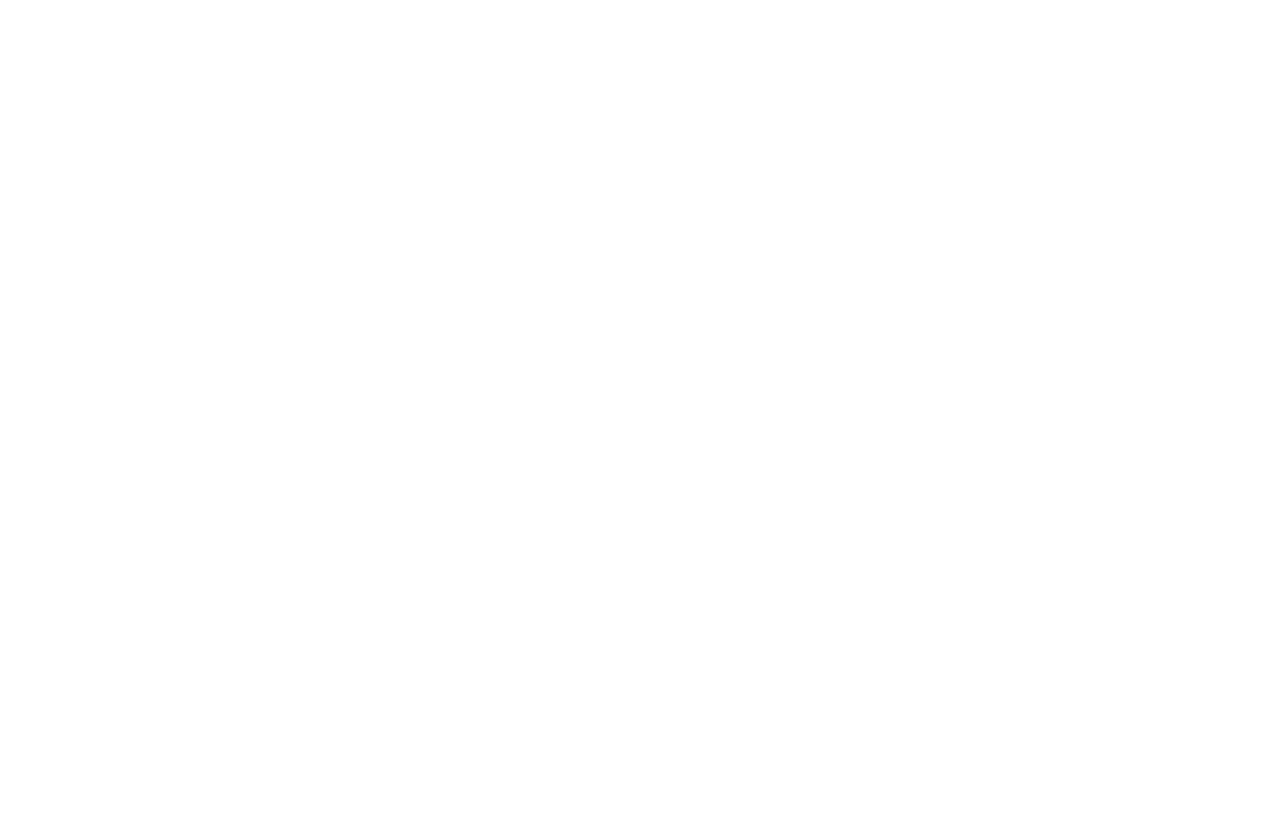
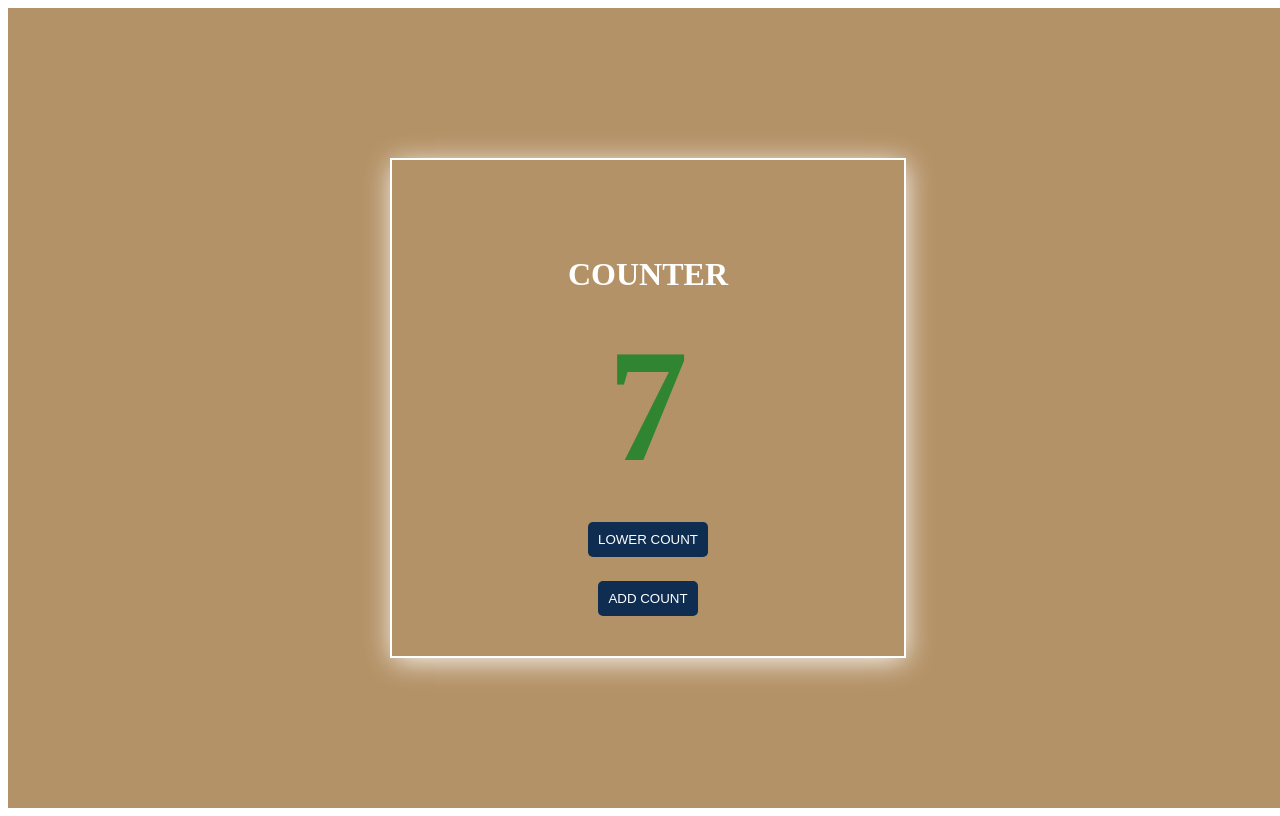
Before and after one commit to miskiat/counter, a plain HTML site: page index.html in a window 1280 px wide. Drawn offline with Linux system fonts and the light colour scheme.

Commit message:
updated code

```diff
--- a/index.html
+++ b/index.html
@@ -5,6 +5,18 @@
     <meta http-equiv="X-UA-Compatible" content="IE=edge" />
     <meta name="viewport" content="width=device-width, initial-scale=1.0" />
     <title>Document</title>
+    <link rel="stylesheet" href="style.css" />
   </head>
-  <body></body>
+  <body>
+    <dicv class="containerr">
+      <div class="container">
+        <h1>COUNTER</h1>
+        <h2 id="count" class="number"></h2>
+        <div class="spacer"></div>
+        <button id="lowerCount">LOWER COUNT</button>
+        <button id="addCount">ADD COUNT</button>
+      </div>
+    </dicv>
+    <script src="/script.js"></script>
+  </body>
 </html>
--- /dev/null
+++ b/script.js
@@ -0,0 +1,16 @@
+const countEl = document.getElementById("count");
+const lowerCountEl = document.getElementById("lowerCount");
+const addCountEl = document.getElementById("addCount");
+let count = 7;
+console.log(lowerCountEl);
+countEl.textContent = count;
+
+lowerCountEl.addEventListener("click", () => {
+  count = count - 1;
+  countEl.textContent = count;
+});
+
+addCountEl.addEventListener("click", () => {
+  count = count + 1;
+  countEl.textContent = count;
+});
--- /dev/null
+++ b/style.css
@@ -0,0 +1,53 @@
+body {
+  align-items: center;
+  justify-content: center;
+  height: 100vh;
+  width: 100vw;
+}
+h2 {
+  margin: 0;
+  padding: 0;
+}
+.containerr {
+  background-color: #b49267;
+  height: 100vh;
+  width: 100vw;
+  display: flex;
+  justify-content: center;
+  align-items: center;
+}
+.container {
+  background-color: #b49267;
+  box-shadow: 1px 4px 27px -2px #ffffff;
+  border: 2px solid white;
+  height: 60vh;
+  width: 40vw;
+  text-align: center;
+  display: flex;
+  flex-direction: column;
+  padding-bottom: 1rem;
+}
+.number {
+  font-size: 10rem;
+}
+.spacer {
+  flex-grow: 1;
+}
+h1 {
+  color: white;
+  margin-top: 3em;
+}
+.number {
+  color: rgb(48, 134, 48);
+}
+button {
+  width: max-content;
+  margin: auto;
+  margin-bottom: 1.5rem;
+  background: #0e2d51;
+  color: white;
+  padding: 10px;
+  cursor: pointer;
+  border: none;
+  border-radius: 5px;
+}
```
Also changed, not shown: 1 other file.
